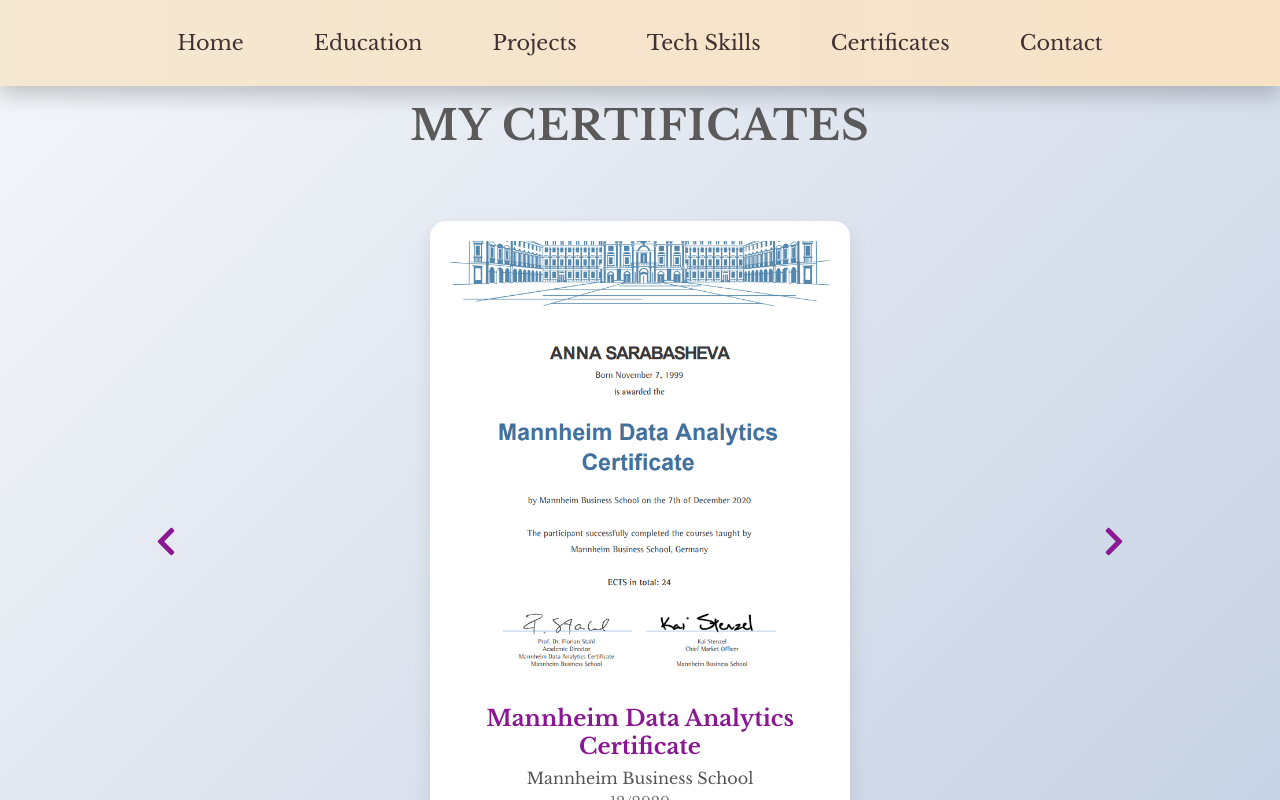
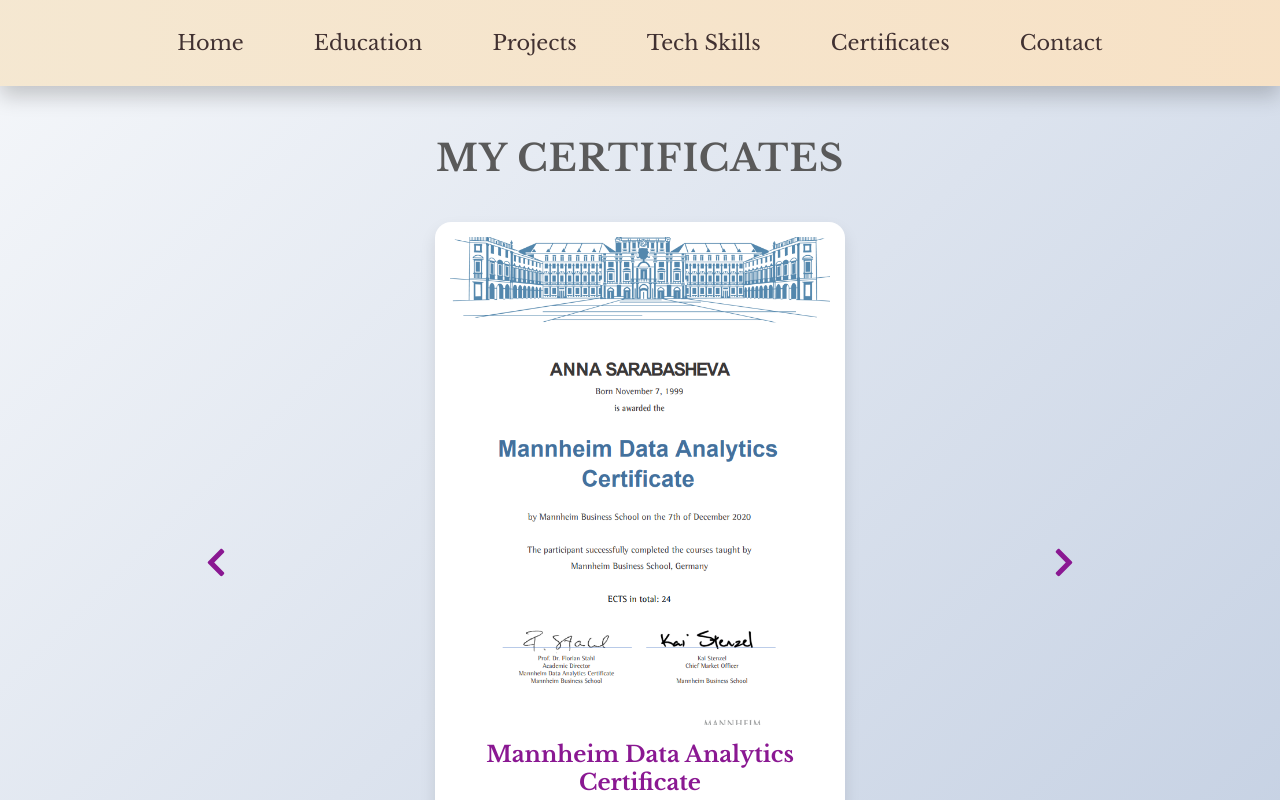
Before and after one commit to annasarabasheva/My-Personal-Portfolio, a React (Vite) app in the folder my-portfolio/: page /certificates in a window 1280 px wide. Shown: the top 800 px of the page. Built offline with nearby package versions, Linux system fonts and the light colour scheme.

Commit message:
Update Education Page styling

```diff
--- a/my-portfolio/src/components/certificates/Certificates.css
+++ b/my-portfolio/src/components/certificates/Certificates.css
@@ -1,61 +1,58 @@
 .certificates-section {
-  padding: 100px 20px;
+  padding: 80px 0;
   background: linear-gradient(135deg, #f5f7fa, #c3cfe2);
   display: flex;
   flex-direction: column;
   align-items: center;
-  gap: 50px;
+  gap: 40px;
   text-align: center;
   position: relative;
-  overflow: hidden;
 }
-
 .certificates-section h2 {
-  font-size: 2.6rem;
-  font-weight: 700;
+  font-size: 2.3rem;
+  font-weight: bold;
   color: #5a5a5a;
   text-transform: uppercase;
   letter-spacing: 1px;
-  margin-bottom: 20px;
+  margin-bottom: 1px;
+  margin-top: 1.5em;
 }
-
 .carousel-container {
   display: flex;
   align-items: center;
   gap: 20px;
-  width: 100%;
-  max-width: 1000px;
+  width: 80%;
+  max-width: 900px;
   justify-content: center;
+  margin: 0 auto;
   position: relative;
 }
 
 .certificate-card {
-  width: 420px;
-  height: 650px;
-  background: #ffffff;
-  box-shadow: 0px 10px 20px rgba(0, 0, 0, 0.1);
+  width: 410px;
+  height: 690px;
+  background: #fff;
+  box-shadow: 0px 8px 16px rgba(0, 0, 0, 0.1);
   border-radius: 16px;
-  padding: 20px;
+  padding: 15px;
   display: flex;
   flex-direction: column;
   align-items: center;
   justify-content: space-between;
   transition: transform 0.5s ease, opacity 0.5s ease;
-  overflow: hidden;
-  position: relative;
 }
 
 .arrow {
   background: none;
+  color: #8a1892;
   border: none;
   cursor: pointer;
   font-size: 2rem;
-  color: #8a1892;
+  transition: color 0.3s, transform 0.3s;
   position: absolute;
   top: 50%;
   transform: translateY(-50%);
   z-index: 10;
-  transition: color 0.3s, transform 0.3s;
 }
 
 .arrow:hover {
@@ -73,32 +70,23 @@
 
 .certificate-card .certificate-preview {
   width: 100%;
-  height: 500px;
+  height: 600px;
   background-color: #ececec;
   border-radius: 12px;
   overflow: hidden;
   margin-bottom: 15px;
-  display: flex;
-  justify-content: center;
-  align-items: center;
 }
 
 .certificate-card .certificate-preview img {
   width: 100%;
   height: 100%;
   object-fit: cover;
-  transition: transform 0.3s;
-}
-
-.certificate-card .certificate-preview:hover img {
-  transform: scale(1.05);
 }
 
 .certificate-card h3 {
   font-size: 1.4rem;
   color: #8a1892;
-  margin-bottom: 8px;
-  font-weight: 600;
+  margin-bottom: 10px;
 }
 
 .certificate-card p {
@@ -122,12 +110,12 @@
   align-items: center;
   gap: 10px;
   font-weight: bold;
-  transition: background-color 0.3s, transform 0.3s;
+  transition: background-color 0.3s;
+  margin-top: 0.5em;
 }
 
 .view-btn:hover {
   background-color: #6c126e;
-  transform: scale(1.05);
 }
 
 .view-btn .pdf-icon {
--- a/my-portfolio/src/components/contact/Contact.css
+++ b/my-portfolio/src/components/contact/Contact.css
@@ -40,7 +40,7 @@
   flex-direction: column;
   align-items: center;
   gap: 10px;
-  width: 250px;
+  width: 260px;
   transition: transform 0.3s, box-shadow 0.3s;
   text-decoration: none;
   color: #fff;
--- a/my-portfolio/src/components/education/Education.css
+++ b/my-portfolio/src/components/education/Education.css
@@ -10,11 +10,12 @@
 }
 
 .education-section h2 {
+  font-size: 2.2rem;
   text-transform: uppercase;
   letter-spacing: 1.5px;
   color: #1d507d;
   font-weight: 700;
-  margin-bottom: 20px;
+  margin-bottom: 5px;
 }
 
 .education-grid {
@@ -30,7 +31,7 @@
   backdrop-filter: blur(8px);
   border: 1px solid rgba(200, 200, 255, 0.2);
   border-radius: 16px;
-  padding: 25px;
+  padding: 20px;
   transition: transform 0.4s ease, box-shadow 0.4s ease;
   display: flex;
   flex-direction: column;
@@ -47,8 +48,8 @@
 }
 
 .education-logo img {
-  width: 100px;
-  height: 100px;
+  width: 120px;
+  height: 120px;
   object-fit: cover;
   border-radius: 50%;
   margin-bottom: 15px;
@@ -64,6 +65,7 @@
   color: #3c678d;
   font-weight: 700;
   text-align: center;
+  margin-bottom: 0.5em;
 }
 
 .degree {
--- a/my-portfolio/src/components/tech-skills/TechSkills.css
+++ b/my-portfolio/src/components/tech-skills/TechSkills.css
@@ -1,5 +1,5 @@
 .technical-skills {
-  padding: 100px 20px;
+  padding: 80px 0;
   background: linear-gradient(135deg, #eeb7ec, #e0dce0);
   background-image: url('https://www.transparenttextures.com/patterns/asfalt-dark.png'); /* Subtle texture */
   background-blend-mode: overlay;
@@ -8,30 +8,30 @@
   display: flex;
   flex-direction: column;
   align-items: center;
-  margin-top: 3em;
-  padding-bottom: 8em;
+  margin-top: 5em;
+  padding-bottom: 10em;
 }
 
 .technical-skills h2 {
-  font-size: 2.6rem;
+  font-size: 2.8rem;
   text-transform: uppercase;
   letter-spacing: 2px;
   color: #634022;
-  margin-bottom: 50px;
-  font-weight: 700;
+  margin-bottom: 40px;
+  font-weight: bold;
 }
 
 .skills-grid {
-  display: grid;
-  grid-template-columns: repeat(auto-fill, minmax(250px, 1fr));
-  gap: 30px;
+  display: flex;
+  flex-wrap: wrap;
+  gap: 40px;
+  justify-content: center;
   width: 100%;
-  max-width: 1400px;
-  padding: 0 20px;
+  max-width: 1600px;
 }
 
 .skills-category {
-  background: rgba(255, 255, 255, 0.15);
+  background: rgba(255, 255, 255, 0.12);
   backdrop-filter: blur(6px);
   border: 1px solid rgba(255, 255, 255, 0.2);
   border-radius: 16px;
@@ -41,16 +41,15 @@
   flex-direction: column;
   align-items: center;
   gap: 20px;
-  min-width: 250px;
-  max-width: 300px;
+  min-width: 300px;
+  height: 200px;
   box-shadow: 0 4px 12px rgba(0, 0, 0, 0.1);
-  overflow: hidden;
 }
 
 .skills-category:hover {
-  background: rgba(255, 255, 255, 0.2);
-  box-shadow: 0 8px 16px rgba(0, 0, 0, 0.15);
-  transform: translateY(-5px);
+  background: rgba(255, 255, 255, 0.18);
+  box-shadow: 0 8px 20px rgba(0, 0, 0, 0.15);
+  transform: translateY(-3px);
 }
 
 .skills-category h3 {
@@ -59,14 +58,13 @@
   text-transform: uppercase;
   letter-spacing: 1px;
   font-weight: 600;
-  margin-bottom: 15px;
 }
 
 .skills-list {
   display: flex;
-  gap: 20px;
+  gap: 30px;
+  justify-content: center;
   flex-wrap: wrap;
-  justify-content: center;
 }
 
 .skill-item {
@@ -74,17 +72,16 @@
   flex-direction: column;
   align-items: center;
   transition: transform 0.3s, color 0.3s;
-  cursor: pointer;
 }
 
 .skill-item:hover {
-  transform: scale(1.1);
+  transform: scale(1.05);
 }
 
 .skill-icon {
-  font-size: 2.4rem;
+  font-size: 2.8rem;
   color: #f29913;
-  margin-bottom: 8px;
+  margin-bottom: 10px;
   transition: color 0.3s;
 }
 
```
